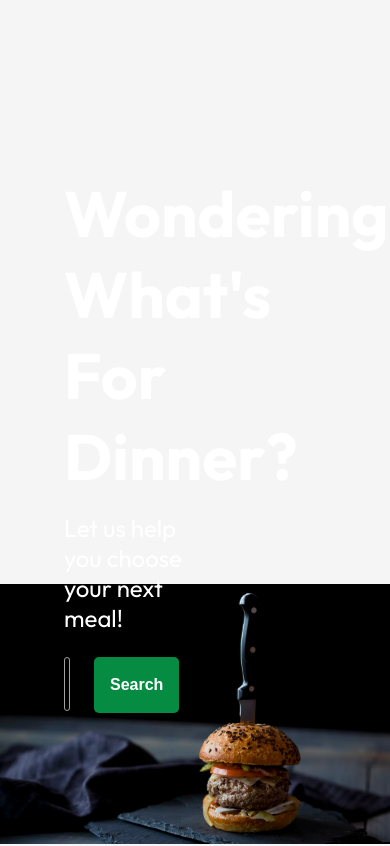
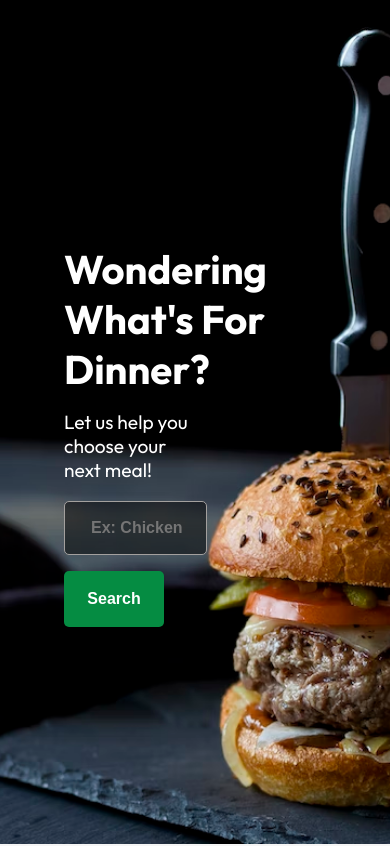
Before and after one commit to garysmith1933/MealFinder, a React (Create React App) app in the folder client/: page / in a window 390 px wide. Shown: the top 846 px of the page. Built offline with nearby package versions, Linux system fonts and the light colour scheme.

Commit message:
added responsiveness of home component for landing

```diff
--- a/client/src/components/SearchBarResults.js
+++ b/client/src/components/SearchBarResults.js
@@ -2,7 +2,6 @@ import { getRecipes } from '../store/recipes'
 import { connect } from 'react-redux'
 import { useState,useEffect } from 'react'
 import { useNavigate } from 'react-router-dom'
-import SearchIcon from '@mui/icons-material/Search';
 
 function SearchResults({getRecipes,state}) {
   const navigate = useNavigate()
--- a/client/src/css/Home.css
+++ b/client/src/css/Home.css
@@ -74,3 +74,33 @@
   font-size: 1rem;
   font-weight: 700;
 }
+
+/* Phones */
+@media(max-width: 40em) {
+  .landing-title {
+    font-size: 2.5rem
+  }
+
+  .CTA {
+    font-size: 1.2rem;
+  }
+
+  .home {
+    background-position: center;
+    background-size: cover;
+  }
+
+  .search {
+    width: 100%;
+    flex-direction: column;
+  }
+
+  .search-button {
+    margin-left: 4rem;
+    margin-top: 1rem
+  }
+
+  br {
+    display: none;
+  }
+}
--- a/client/src/css/Styles.css
+++ b/client/src/css/Styles.css
@@ -127,7 +127,6 @@ a {
     text-decoration: none;
 }
 
-
 .random-container {
     width:100%;
     height: 100px;
```
